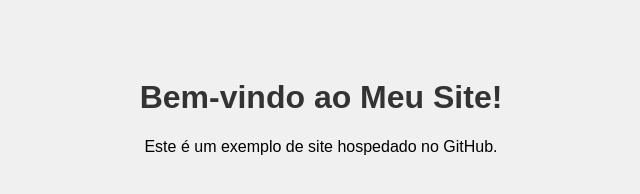
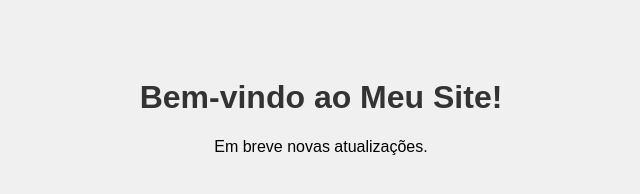
Before and after one commit to RCasado5/meu_site, a plain HTML site: page index.html in a window 1280 px wide. Shown: the whole page, without its empty margins (319-959 px from the left). Drawn offline with Linux system fonts and the light colour scheme.

Commit message:
Update index.html

```diff
--- a/index.html
+++ b/index.html
@@ -8,7 +8,7 @@
 </head>
 <body>
     <h1>Bem-vindo ao Meu Site!</h1>
-    <p>Este é um exemplo de site hospedado no GitHub.</p>
+    <p>Em breve novas atualizações.</p>
     <script src="script.js"></script>
 </body>
 </html>
```
